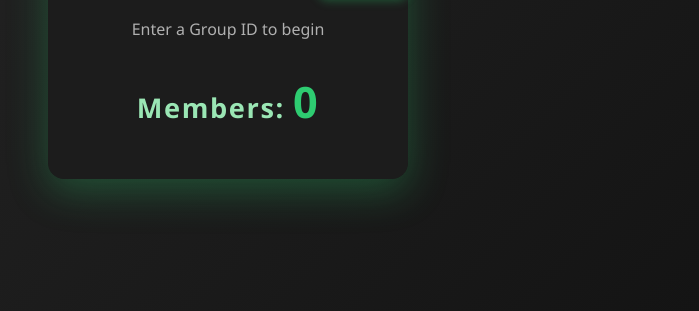
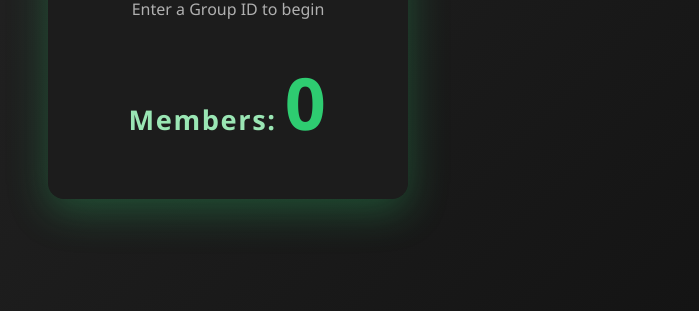
Before and after one commit to DoekeDan/groupcounter, a plain HTML site: page index.html in a window 1280 px wide. Shown: the part 489-800 px from the top of the page, without its empty margins (412-1111 px from the left). Drawn offline with Linux system fonts and the light colour scheme.

Commit message:
Update style.css

```diff
--- a/style.css
+++ b/style.css
@@ -114,6 +114,14 @@ button:active {
   min-height: 3.5rem;
 }
 
+/* Increase size here */
+.member-display .member-count {
+  font-size: 4.5rem; /* bigger size */
+  position: relative;
+  transition: opacity 0.4s ease;
+  will-change: contents;
+}
+
 /* Label text */
 .member-display .label {
   font-weight: 600;
```
